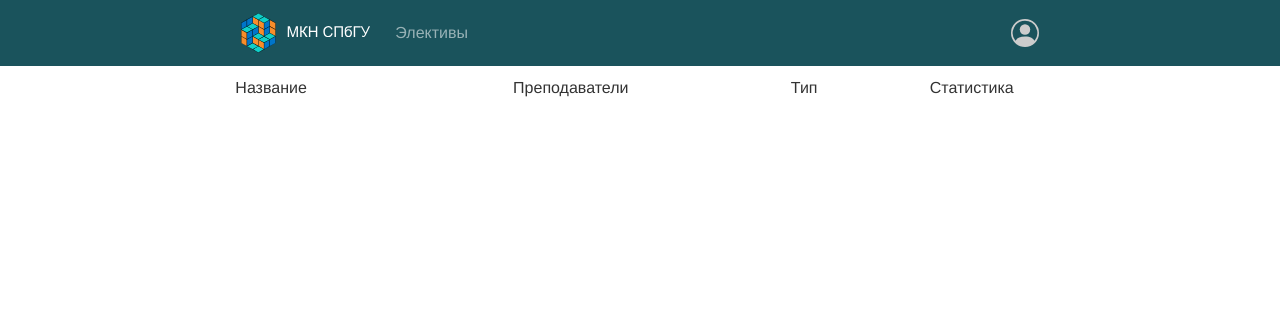
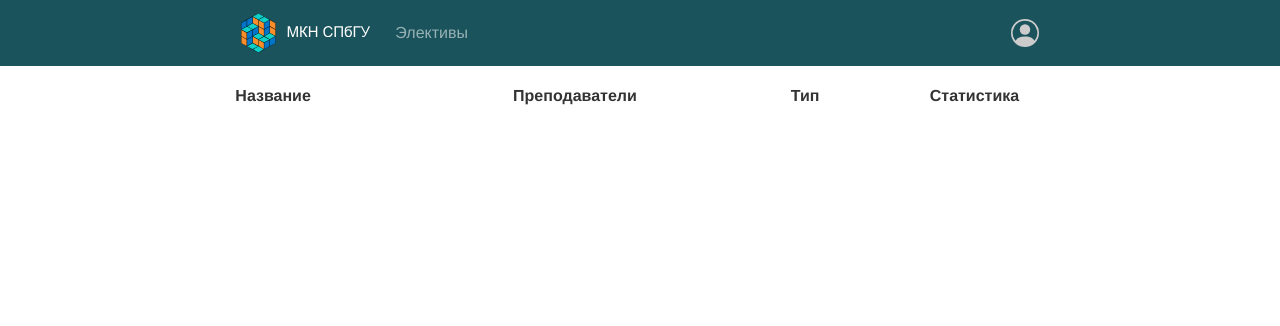
Before and after one commit to tamarinvs19/choosing_electives, a Django app: page /electives/ in a window 1280 px wide. Shown: the top 326 px of the page. Run offline with Django 3.2, Linux system fonts and the light colour scheme; data that the repository does not hold is empty.

Commit message:
udp styles

```diff
--- a/static/styles/main.css
+++ b/static/styles/main.css
@@ -9,6 +9,16 @@ body {
     margin-top: 10px;
     padding-left: 30px;
     padding-right: 30px;
+}
+
+#div-electives > div.title-row {
+    padding: 8px 0;
+    font-weight: bold;
+}
+
+#div-electives > div.table-row {
+    padding: 8px 0;
+    border-top: 1px solid #e5e5e5;
 }
 
 ul.description-table {
```
